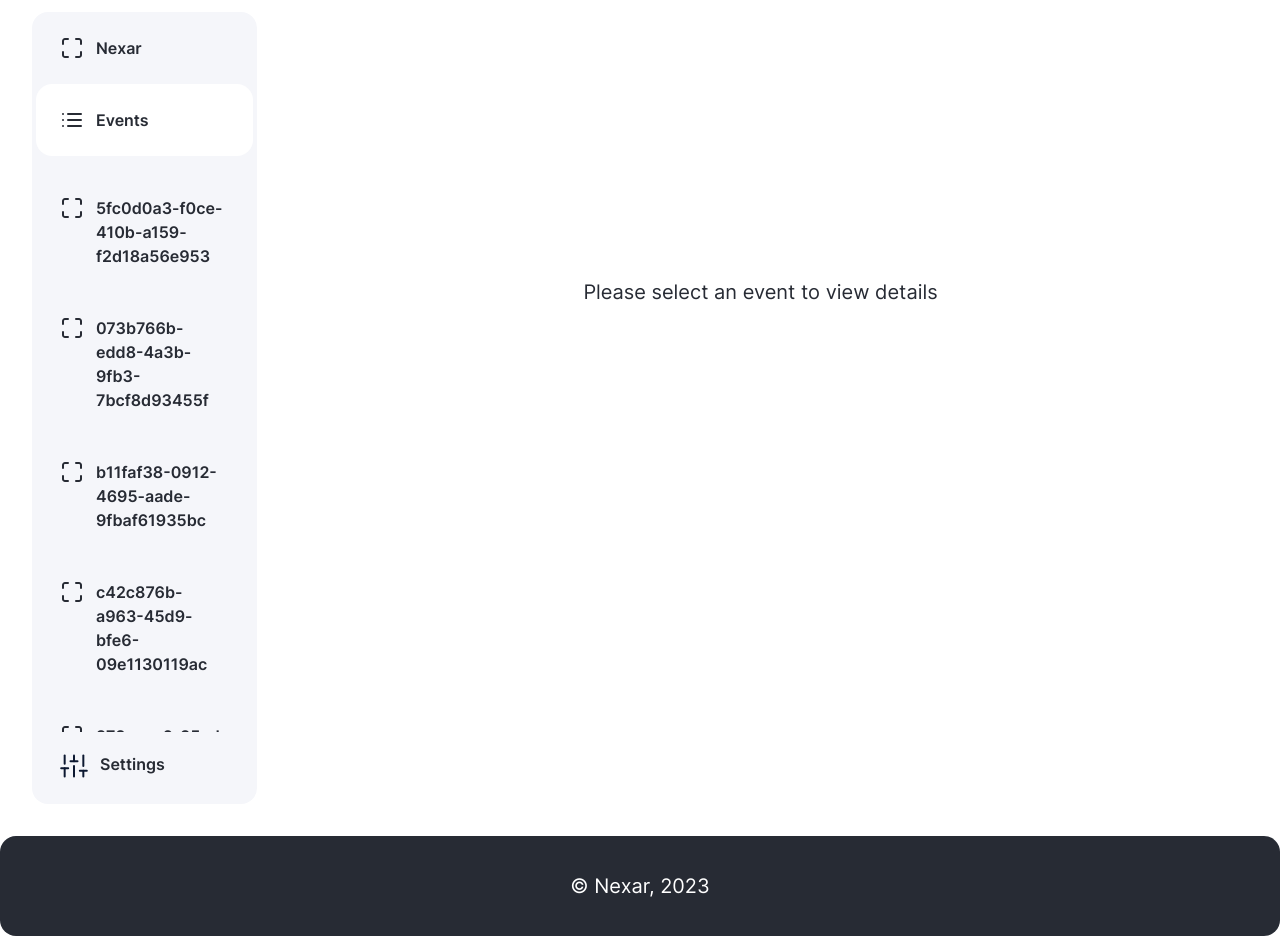
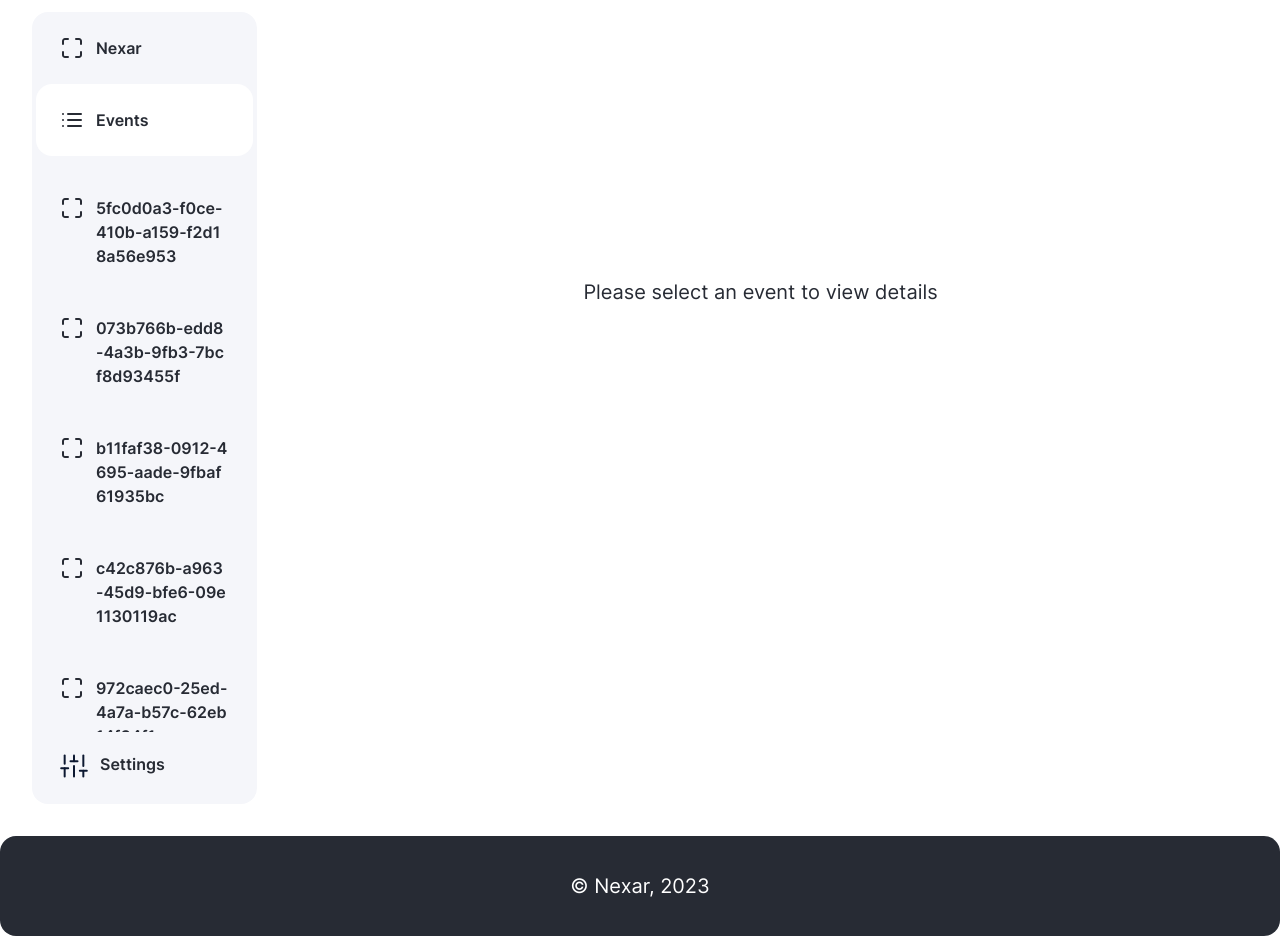
Before and after one commit to Appolinars/nexar-demo, a React (Vite) app: page / in a window 1280 px wide. Built offline with nearby package versions, Linux system fonts and the light colour scheme.

Commit message:
bug fixes

```diff
--- a/src/modules/events/EventArticle/articleInfo/EventVideos.tsx
+++ b/src/modules/events/EventArticle/articleInfo/EventVideos.tsx
@@ -12,7 +12,7 @@
       </div>
       <div className="relative">
         <video className="rounded-2xl" controls key={`${eventId}_rf`} muted playsInline>
-          <source src={`/video/${eventId}_rf.webm`} type="video/mp4" />
+          <source src={`/video/${eventId}_rf.webm`} type="video/webm" />
         </video>
         <span className="bg-secondary/90 absolute left-1/2 top-3 -translate-x-1/2 rounded-2xl px-3 py-2 uppercase text-white">
           Road view
--- a/src/modules/events/eventsSidebar/EventsList.tsx
+++ b/src/modules/events/eventsSidebar/EventsList.tsx
@@ -14,7 +14,7 @@
           <Link
             to={`/${event.id}`}
             className={cn(
-              'flex rounded-2xl p-6 font-semibold transition-colors hover:bg-accentLight',
+              'flex break-all rounded-2xl p-6 font-semibold transition-colors hover:bg-accentLight',
               {
                 'bg-accentLight': event.id === eventIdParam,
               }
```
